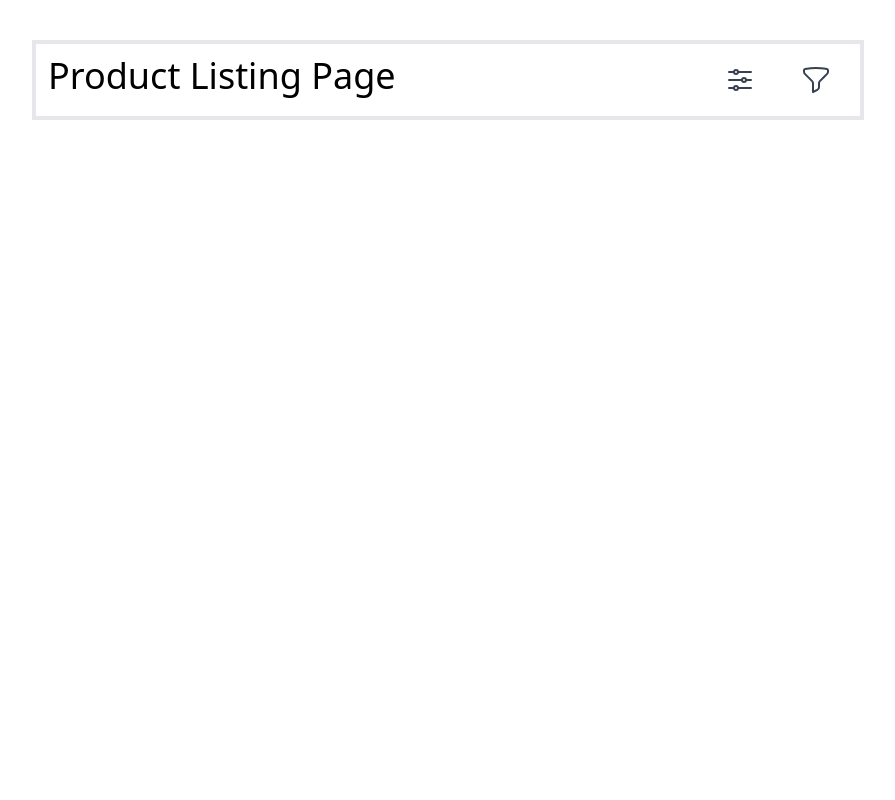
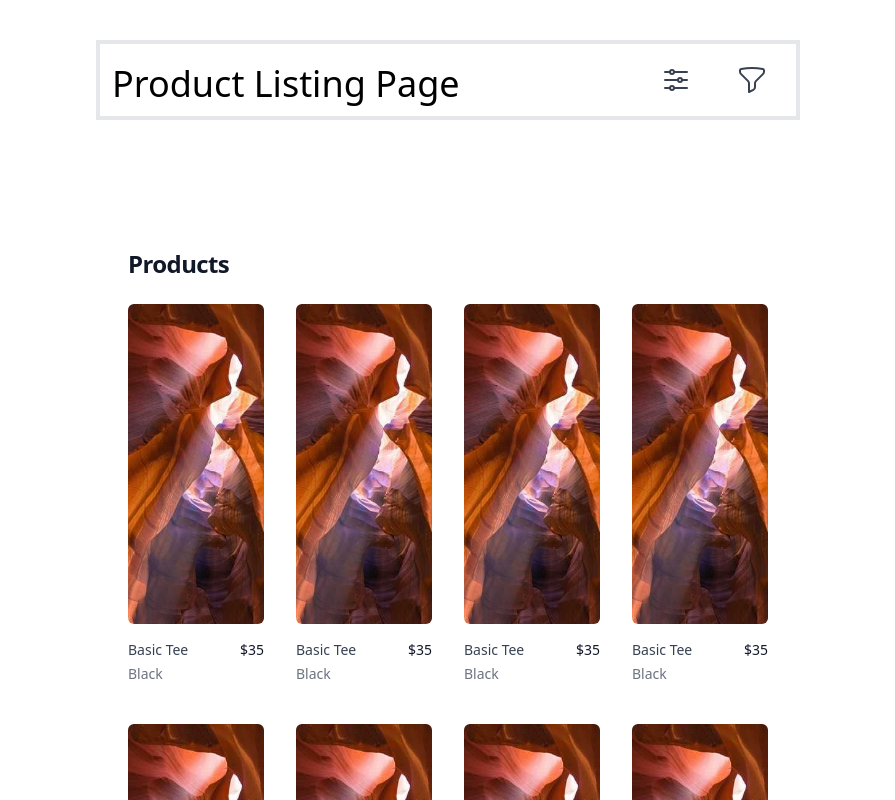
Before and after one commit to shaheerhashim10/product-listing-page, a Next.js app: page / in a window 1280 px wide. Shown: the top 800 px of the page, without its empty margins (192-1087 px from the left). Built offline with nearby package versions, Linux system fonts and the light colour scheme.

Commit message:
Add Card Grid

```diff
--- /dev/null
+++ b/components/card/card.component.tsx
@@ -0,0 +1,46 @@
+import Image from "next/image";
+import React from "react";
+import { ICard } from "./card.types";
+
+const CardGrid: React.FC<ICard> = ({ cards }) => {
+  return (
+    <div className="bg-white">
+      <div className="mx-auto max-w-2xl py-16 px-4 sm:py-24 sm:px-6 lg:max-w-7xl lg:px-8">
+        <h2 className="text-2xl font-bold tracking-tight text-gray-900">
+          Products
+        </h2>
+
+        <div className="mt-6 grid grid-cols-2 gap-y-10 gap-x-6 sm:grid-cols-2 lg:grid-cols-4 xl:gap-x-8">
+          {cards.map((product) => (
+            <div key={product.id} className="group relative">
+              <div className="min-h-80 aspect-w-1 aspect-h-1 w-full overflow-hidden rounded-md bg-gray-200 group-hover:opacity-75 lg:aspect-none lg:h-80">
+                <Image
+                  src="/images/image1.jpg"
+                  height={400}
+                  width={400}
+                  alt=""
+                  className="h-full w-full object-cover object-center lg:h-full lg:w-full"
+                />
+              </div>
+              <div className="mt-4 flex justify-between">
+                <div>
+                  <h3 className="text-sm text-gray-700">
+                    <a href="#">
+                      <span aria-hidden="true" className="absolute inset-0" />
+                      {product.name}
+                    </a>
+                  </h3>
+                  <p className="mt-1 text-sm text-gray-500">{product.brand}</p>
+                </div>
+                <p className="text-sm font-medium text-gray-900">
+                  {product.price}
+                </p>
+              </div>
+            </div>
+          ))}
+        </div>
+      </div>
+    </div>
+  );
+};
+export default CardGrid;
--- a/components/header/header.component.tsx
+++ b/components/header/header.component.tsx
@@ -18,9 +18,9 @@ const Header: React.FC<IHeader> = ({}) => {
     },
   ];
   return (
-    <div className="flex justify-between md:mx-56 mt-10 p-3 border-4">
-      <span className="text-2xl lg:text-4xl">Product Listing Page</span>
-      <div className="flex space-x-3">
+    <div className="flex justify-between mt-10 p-3 border-4">
+      <span className="text-2xl lg:text-4xl mt-2">Product Listing Page</span>
+      <div className="flex space-x-3 align-middle">
         <DropDown
           options={Options}
           icon={
--- a/pages/index.tsx
+++ b/pages/index.tsx
@@ -4,18 +4,135 @@ import { Inter } from "@next/font/google";
 import styles from "../styles/Home.module.css";
 import { NextPage } from "next";
 import Header from "../components/header/header.component";
+import CardGrid from "../components/card/card.component";
 
 const inter = Inter({ subsets: ["latin"] });
 
 const Home: NextPage = () => {
-  <Head>
-    <title>Product Listing Page</title>
-    <meta name="description" content="Generated by create next app" />
-    <meta name="viewport" content="width=device-width, initial-scale=1" />
-    <link rel="icon" href="/favicon.ico" />
-  </Head>;
+  const products = [
+    {
+      id: 1,
+      name: "Basic Tee",
+      imageSrc:
+        "https://tailwindui.com/img/ecommerce-images/product-page-01-related-product-01.jpg",
+      imageAlt: "Front of men's Basic Tee in black.",
+      price: "$35",
+      brand: "Black",
+    },
+    {
+      id: 2,
+      name: "Basic Tee",
+      imageSrc:
+        "https://tailwindui.com/img/ecommerce-images/product-page-01-related-product-01.jpg",
+      imageAlt: "Front of men's Basic Tee in black.",
+      price: "$35",
+      brand: "Black",
+    },
+    {
+      id: 3,
+      name: "Basic Tee",
+      imageSrc:
+        "https://tailwindui.com/img/ecommerce-images/product-page-01-related-product-01.jpg",
+      imageAlt: "Front of men's Basic Tee in black.",
+      price: "$35",
+      brand: "Black",
+    },
+    {
+      id: 3,
+      name: "Basic Tee",
+      imageSrc:
+        "https://tailwindui.com/img/ecommerce-images/product-page-01-related-product-01.jpg",
+      imageAlt: "Front of men's Basic Tee in black.",
+      price: "$35",
+      brand: "Black",
+    },
+    {
+      id: 4,
+      name: "Basic Tee",
+      imageSrc:
+        "https://tailwindui.com/img/ecommerce-images/product-page-01-related-product-01.jpg",
+      imageAlt: "Front of men's Basic Tee in black.",
+      price: "$35",
+      brand: "Black",
+    },
+    {
+      id: 5,
+      name: "Basic Tee",
+      imageSrc:
+        "https://tailwindui.com/img/ecommerce-images/product-page-01-related-product-01.jpg",
+      imageAlt: "Front of men's Basic Tee in black.",
+      price: "$35",
+      brand: "Black",
+    },
+    {
+      id: 6,
+      name: "Basic Tee",
+      imageSrc:
+        "https://tailwindui.com/img/ecommerce-images/product-page-01-related-product-01.jpg",
+      imageAlt: "Front of men's Basic Tee in black.",
+      price: "$35",
+      brand: "Black",
+    },
+    {
+      id: 7,
+      name: "Basic Tee",
+      imageSrc:
+        "https://tailwindui.com/img/ecommerce-images/product-page-01-related-product-01.jpg",
+      imageAlt: "Front of men's Basic Tee in black.",
+      price: "$35",
+      brand: "Black",
+    },
+    {
+      id: 8,
+      name: "Basic Tee",
+      imageSrc:
+        "https://tailwindui.com/img/ecommerce-images/product-page-01-related-product-01.jpg",
+      imageAlt: "Front of men's Basic Tee in black.",
+      price: "$35",
+      brand: "Black",
+    },
+    {
+      id: 9,
+      name: "Basic Tee",
+      imageSrc:
+        "https://tailwindui.com/img/ecommerce-images/product-page-01-related-product-01.jpg",
+      imageAlt: "Front of men's Basic Tee in black.",
+      price: "$35",
+      brand: "Black",
+    },
+    {
+      id: 10,
+      name: "Basic Tee",
+      imageSrc:
+        "https://tailwindui.com/img/ecommerce-images/product-page-01-related-product-01.jpg",
+      imageAlt: "Front of men's Basic Tee in black.",
+      price: "$35",
+      brand: "Black",
+    },
+    {
+      id: 11,
+      name: "Basic Tee",
+      imageSrc:
+        "https://tailwindui.com/img/ecommerce-images/product-page-01-related-product-01.jpg",
+      imageAlt: "Front of men's Basic Tee in black.",
+      price: "$35",
+      brand: "Black",
+    },
+    // More products...
+  ];
   return (
-    <Header />
+    <div className="md:mx-72">
+      <Head>
+        <title>Product Listing Page</title>
+        <meta name="description" content="Generated by create next app" />
+        <meta name="viewport" content="width=device-width, initial-scale=1" />
+        <link rel="icon" href="/favicon.ico" />
+      </Head>
+      <Header />
+      <div className="mt-8">
+        <CardGrid cards={products} />
+      </div>
+    </div>
   );
 };
 export default Home;
```
Also changed, not shown: components/card/card.types.ts (added, +11 -0 lines), public/images/image1.jpg (added).
